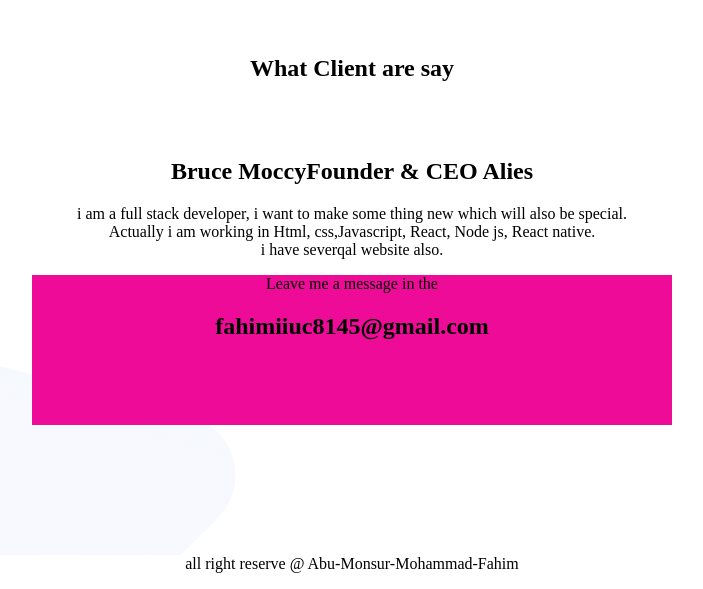
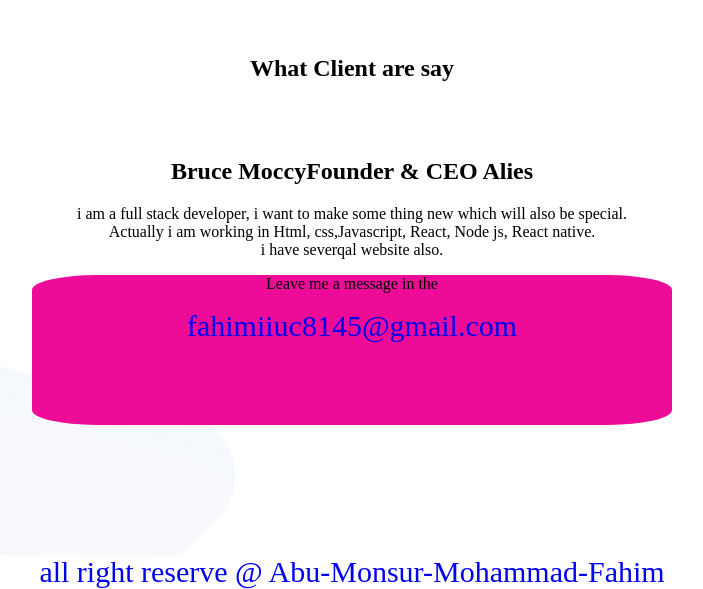
Before and after one commit to AmmFahim/my-cv-website, a plain HTML site: page index.html in a window 1280 px wide. Shown: the part 1465-2054 px from the top of the page, without its empty margins (288-991 px from the left). Drawn offline with Linux system fonts and the light colour scheme.

Commit message:
again complete

```diff
--- a/index.html
+++ b/index.html
@@ -50,7 +50,7 @@
         </div>
         <div class="clientsay">
             <p>Leave me a message in the</p>
-            <h1>fahimiiuc8145@gmail.com</h1>
+            <a class="email" target="_blank" href="https://mail.google.com/mail/u/0/?tab=rm&ogbl#inbox?compose=CllgCKCJFBCcqXsGtTBsWCQgfdLlbQLSnmrlCGvQKBRmRBwncSdFlkXGCVpHnJNDTmBJXKmGwgq">fahimiiuc8145@gmail.com</h1>
         </div>
 
     </section>
--- a/style.css
+++ b/style.css
@@ -85,12 +85,19 @@ section{
 }
 .clientsay{
 
-    box-sizing: border-box;
+
     width: 50%;
     height: 30%;
     margin-left: 25%;
     background-color: rgb(238, 11, 151);
     text-align: center;
+    border-radius: 10%;
+
+}
+.email{
+    text-decoration: none;
+    font-size: 30px;
+
 }
 footer{
     text-align: center;
```
